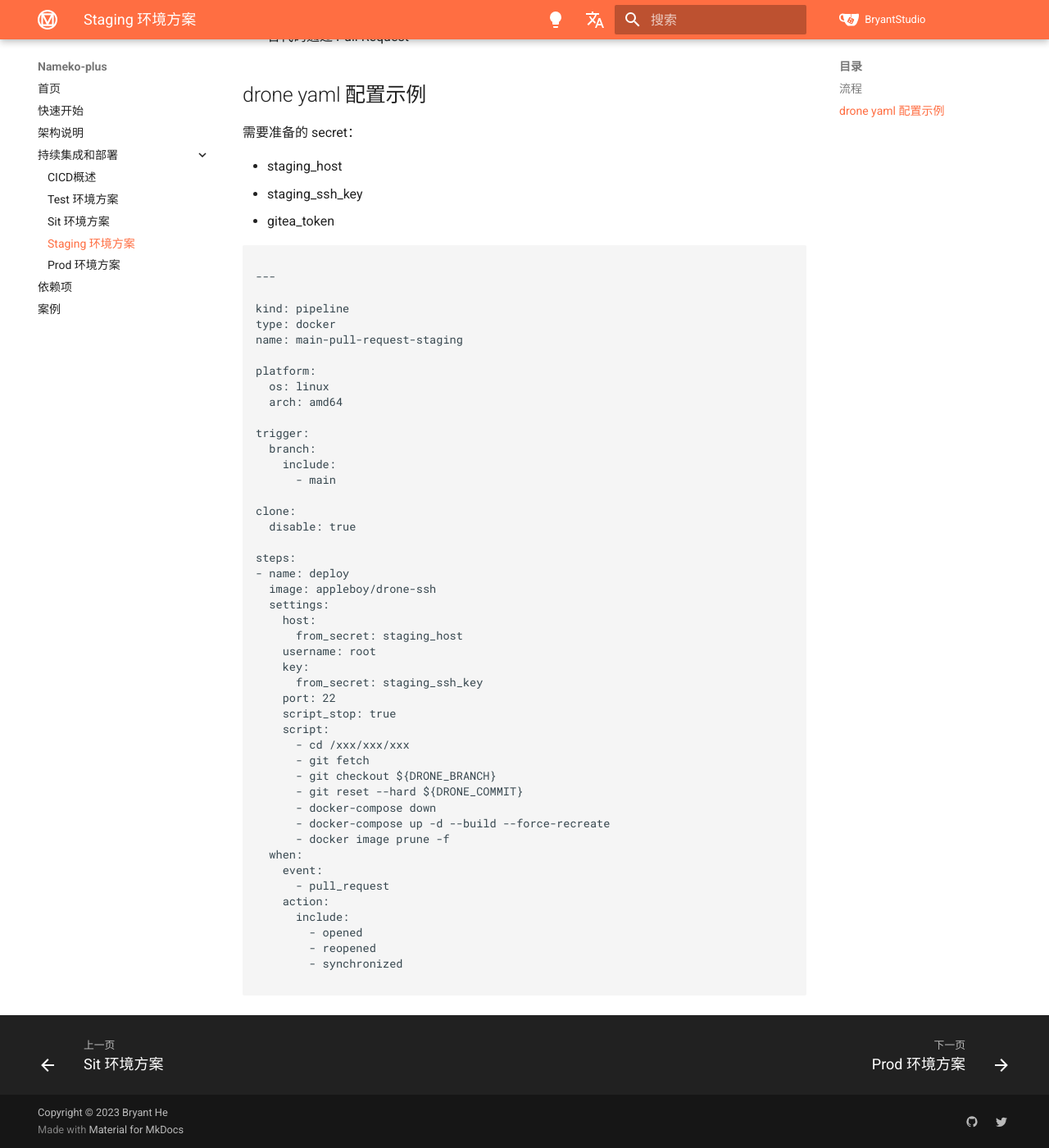
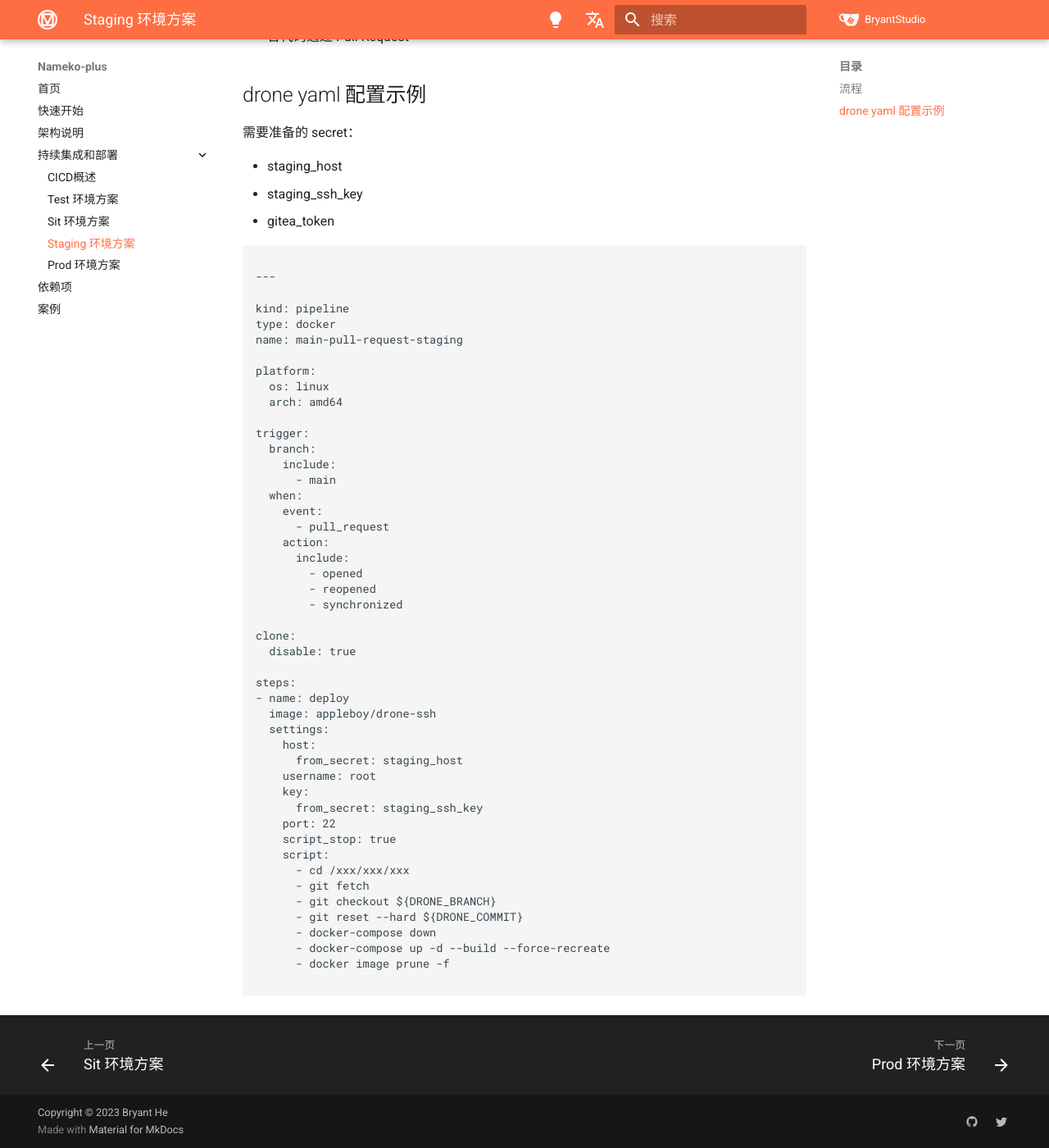
Before and after one commit to Bryanthelol/nameko-plus-doc, an MkDocs documentation site: the page built from docs/staging 环境方案.md, in a window 1280 px wide and 1400 px high, scrolled down 565 px. Shown: the whole window at 82% size. Built offline with MkDocs 1.6.1 and Material for MkDocs 9.7.7, drawn with Linux system fonts in a browser that asks for light colours; some of the changed lines change nothing that is shown.

Commit message:
update doc

````diff
--- a/docs/staging 环境方案.md
+++ b/docs/staging 环境方案.md
@@ -48,6 +48,14 @@ trigger:
   branch:
     include:
       - main
+  when:
+    event:
+      - pull_request
+    action:
+      include:
+        - opened
+        - reopened
+        - synchronized
 
 clone:
   disable: true
@@ -71,13 +79,5 @@ steps:
       - docker-compose down
       - docker-compose up -d --build --force-recreate
       - docker image prune -f
-  when:
-    event:
-      - pull_request
-    action:
-      include:
-        - opened
-        - reopened
-        - synchronized
 
 ```
````
